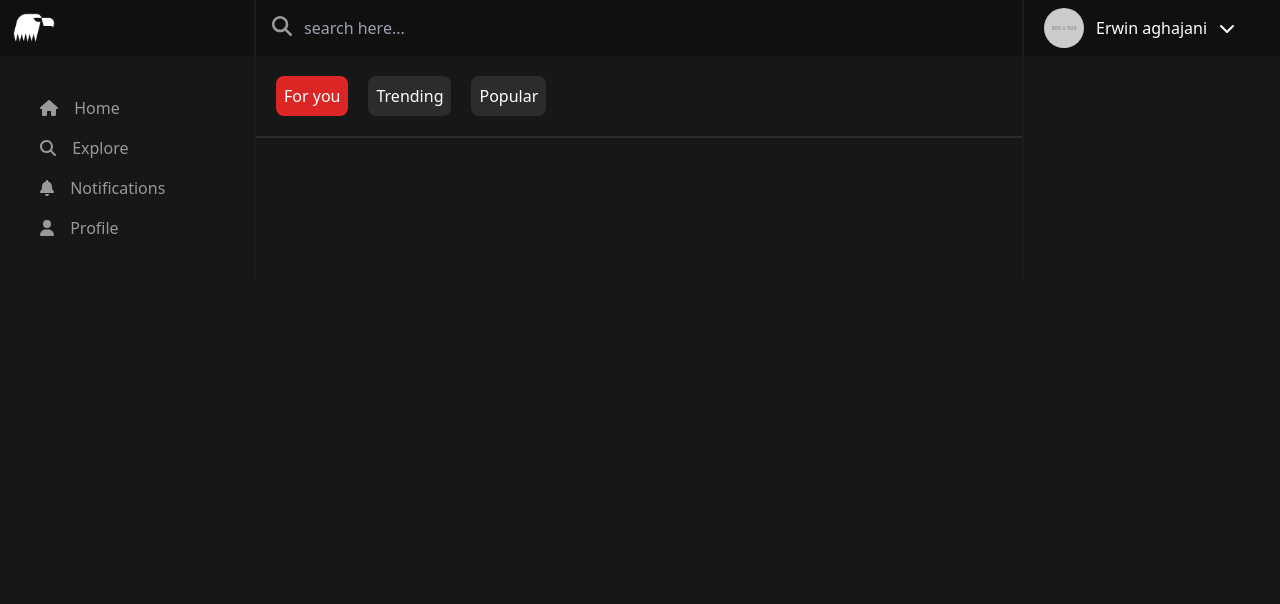
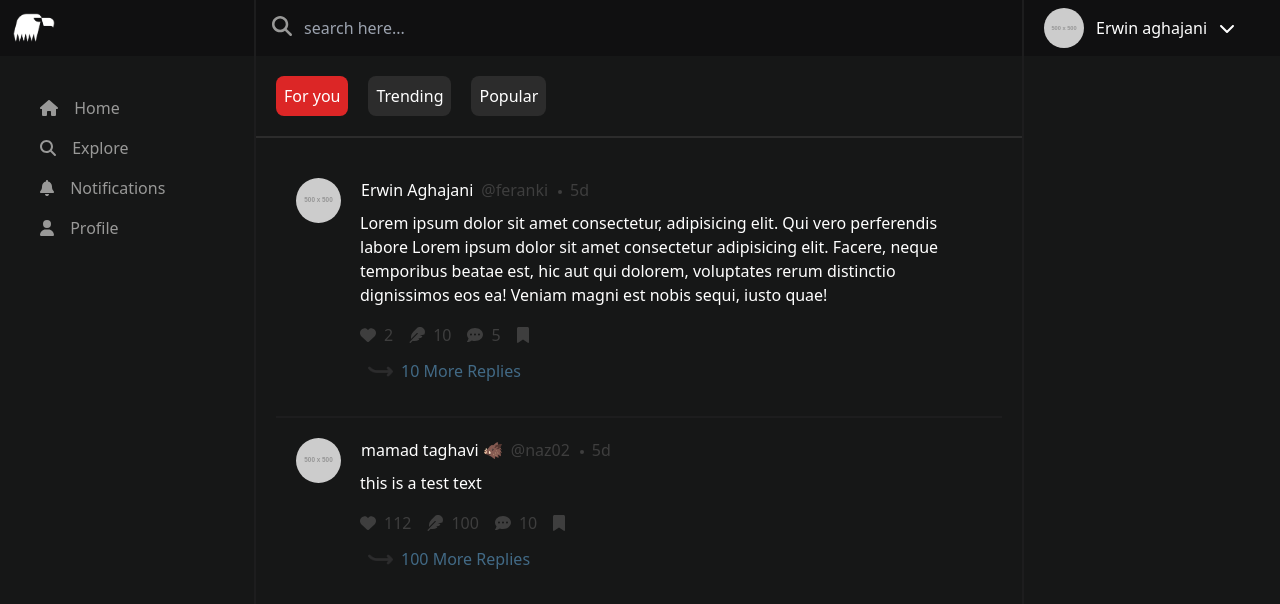
Before and after one commit to TronIsHere/eagler-socialmedia, a React (Vite) app: page /explore in a window 1280 px wide. Shown: the top 604 px of the page. Built offline with nearby package versions, Linux system fonts and the light colour scheme.

Commit message:
added preline and now foryou page has some dummy

```diff
--- a/package.json
+++ b/package.json
@@ -22,6 +22,7 @@
     "react": "^18.2.0",
     "react-dom": "^18.2.0",
     "react-dropzone": "^14.2.3",
+    "react-quill": "^2.0.0",
     "react-redux": "^8.1.1",
     "react-router-dom": "^6.14.1",
     "sort-by": "^1.2.0",
--- a/src/components/ui/userWrote.tsx
+++ b/src/components/ui/userWrote.tsx
@@ -29,7 +29,7 @@ const UserWroteColumn: FC<props> = ({ replies, post }) => {
         <div className="text-low-color-accent ml-2">5d</div>
       </div>
       <div className="ml-16 -mt-3">
-        <p className=" text-white    ">{post.content}</p>
+        <p className=" text-white preline">{post.content}</p>
         <div className="flex mt-5 text-low-color-accent">
           <div className={"cursor-pointer -mt-1 hover:text-white"}>
             <FontAwesomeIcon icon={faHeart}></FontAwesomeIcon>
--- a/src/components/ui/write.tsx
+++ b/src/components/ui/write.tsx
@@ -36,6 +36,11 @@ const WriteComponent: FC = () => {
         placeholder="Share your thoughts..."
         className="bg-secondary w-full focus:outline-none text-second-accent text-xl "
       />
+      {/* <ReactQuill
+        className="text-white"
+        value={textValue}
+        onChange={handleChangeValue}
+      /> */}
       <div className="flex mt-8 justify-between">
         <div className="flex ">
           <FontAwesomeIcon
--- a/src/pages/home/explore/explore.tsx
+++ b/src/pages/home/explore/explore.tsx
@@ -4,6 +4,7 @@ import { Tab } from "@headlessui/react";
 import { FC } from "react";
 
 import classNames from "../../../components/utils/general";
+
 import { ForyouPage } from "./foryou";
 
 export const ExplorePage: FC = () => {
@@ -26,7 +27,6 @@ export const ExplorePage: FC = () => {
           <Tab.List className={"mb-5"}>
             <Tab
               className={({ selected }) => {
-                console.log(selected, 1);
                 return classNames(
                   "p-2 ml-5 mt-5  rounded-lg hover:opacity-50 focus:outline-none",
                   selected ? "bg-red-600" : "bg-slightGray"
@@ -37,7 +37,6 @@ export const ExplorePage: FC = () => {
             </Tab>
             <Tab
               className={({ selected }) => {
-                console.log(selected, 1);
                 return classNames(
                   "p-2 ml-5 mt-5  rounded-lg hover:opacity-50 focus:outline-none",
                   selected ? "bg-red-600" : "bg-slightGray"
@@ -48,7 +47,6 @@ export const ExplorePage: FC = () => {
             </Tab>
             <Tab
               className={({ selected }) => {
-                console.log(selected, 1);
                 return classNames(
                   "p-2 ml-5 mt-5  rounded-lg hover:opacity-50 focus:outline-none",
                   selected ? "bg-red-600" : "bg-slightGray"
--- a/src/pages/home/explore/foryou.tsx
+++ b/src/pages/home/explore/foryou.tsx
@@ -1,12 +1,21 @@
 import { FC } from "react";
 import UserWroteColumn from "../../../components/ui/userWrote";
+import { useAppSelector } from "../../../hooks/useRedux";
+import { postSelector } from "../../../state/slices/postSlice";
 
 export const ForyouPage: FC = () => {
+  const postList = useAppSelector(postSelector);
   return (
     <>
-      {/* <UserWroteColumn></UserWroteColumn>
-      <UserWroteColumn></UserWroteColumn>
-      <UserWroteColumn></UserWroteColumn> */}
+      {postList.map((post, index) => {
+        return (
+          <UserWroteColumn
+            key={index}
+            post={post}
+            replies={post.comments >= 1 ? post.comments : 0}
+          ></UserWroteColumn>
+        );
+      })}
     </>
   );
 };
--- a/src/style.css
+++ b/src/style.css
@@ -21,3 +21,6 @@
     @apply bg-red-600;
 
 } */
+.preline{
+    white-space: pre-line;
+}
```
Also changed, not shown: 1 other file (tests, documents, lock files or other folders).
